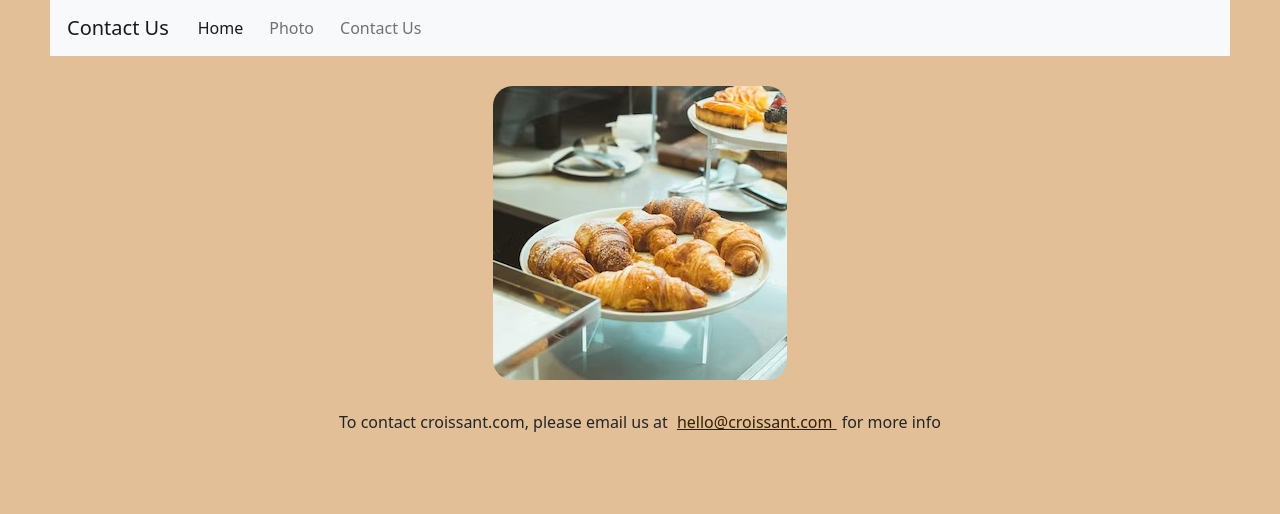
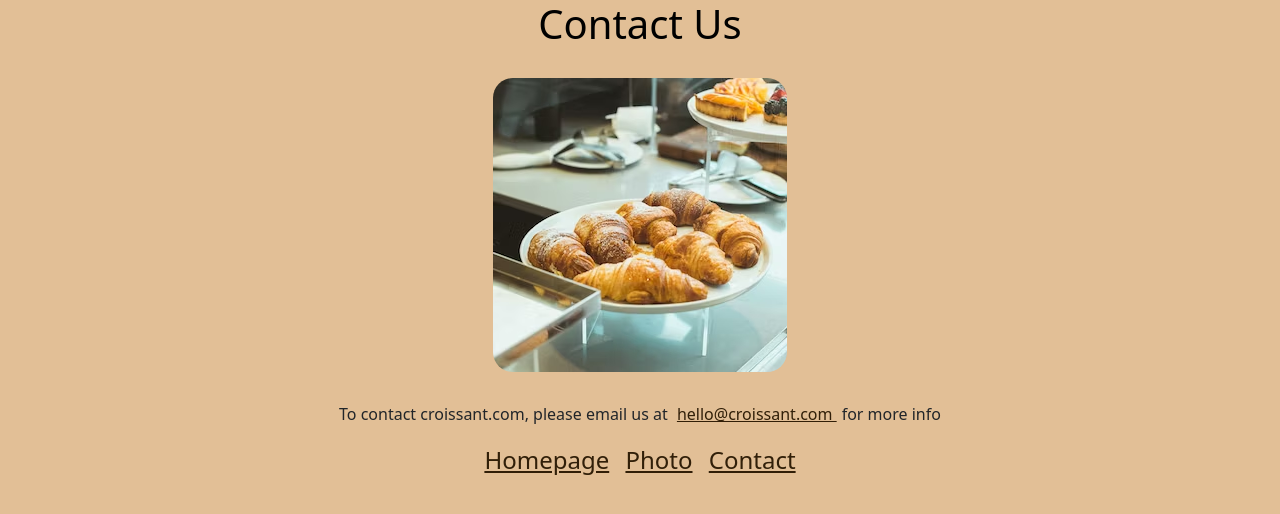
Before and after one commit to Omolemo-Lamont/Croissant, a plain HTML site: page contact.html in a window 1280 px wide. Drawn offline with nearby package versions, Linux system fonts and the light colour scheme.

Commit message:
removed the navbar

```diff
--- a/contact.html
+++ b/contact.html
@@ -14,26 +14,16 @@
 </head>
 
 <body>
-    <nav class="navbar navbar-expand-lg navbar-light bg-light">
-        <div class="container-fluid">
-            <a class="navbar-brand" href="#">Contact Us</a>
-            <button class="navbar-toggler" type="button" data-bs-toggle="collapse" data-bs-target="#navbarNavAltMarkup"
-                aria-controls="navbarNavAltMarkup" aria-expanded="false" aria-label="Toggle navigation">
-                <span class="navbar-toggler-icon"></span>
-            </button>
-            <div class="collapse navbar-collapse" id="navbarNavAltMarkup">
-                <div class="navbar-nav">
-                    <a class="nav-link active" aria-current="page" href="/index.html">Home</a>
-                    <a class="nav-link" href="/photo.html">Photo</a>
-                    <a class="nav-link" href="/contact.html">Contact Us</a>
-                </div>
-            </div>
-        </div>
-    </nav>
+    <h1>Contact Us</h1>
     <img src="/img/photo-1505418949117-f2176f78c47a.avif" />
     <p class="text-center">To contact croissant.com, please email us at <a href="mailto:croissant.com">
             hello@croissant.com </a>for more
         info</p>
+    <div class="text-center fs-4">
+        <a href="/index.html">Homepage</a>
+        <a href="/photo.html">Photo</a>
+        <a href="/contact.html">Contact</a>
+    </div>
 
 </body>
 
```
